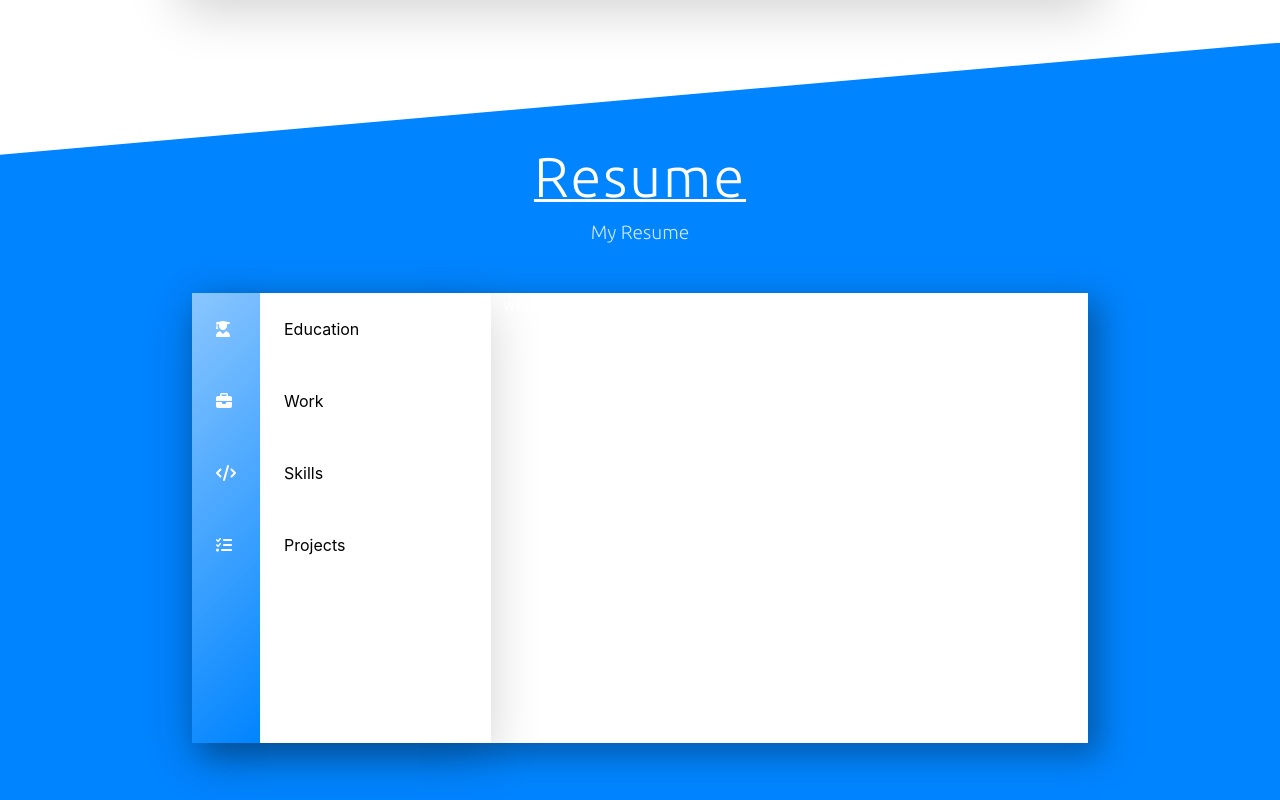
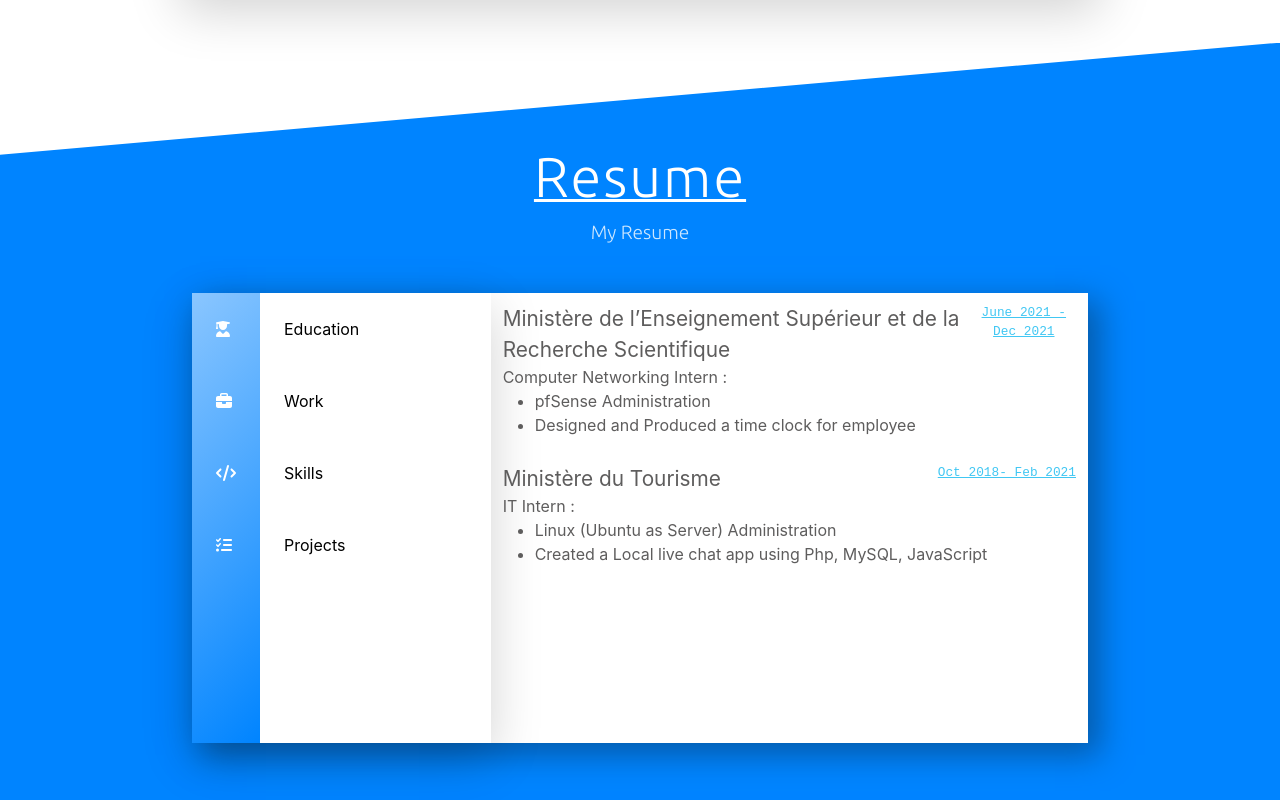
Before and after one commit to marinasy-marti/reactportfolio, a React (Create React App) app: page / in a window 1280 px wide. Both pictures are taken after a click on the element "Work". Shown: the part 1837-2637 px from the top of the page. Built offline with nearby package versions, Linux system fonts and the light colour scheme.

Commit message:
done with work component

```diff
--- a/src/personalisation/components/Work.jsx
+++ b/src/personalisation/components/Work.jsx
@@ -2,7 +2,39 @@
 
 const Work = () => {
 
-    return <>work</>
+    return <>
+        <div className='work-inside-new'>
+            <div className='d-flex flex-row  justify-content-between '>
+                <span className='company-name'>Ministère de l’Enseignement Supérieur et de la Recherche Scientifique</span>
+                <span className='time-passed-out'>June 2021 - Dec 2021</span>
+            </div>
+            <div className='d-flex flex-column'>
+                <span className='position'>Computer Networking Intern :</span>
+                <span className='position-desc'>
+                    <ul>
+                        <li>pfSense Administration</li>
+                        <li>Designed and Produced a time clock for employee</li>
+                    </ul>
+                </span>
+            </div>
+        </div>
+
+        <div className='work-inside-new'>
+            <div className='d-flex flex-row  justify-content-between '>
+                <span className='company-name'>Ministère du Tourisme</span>
+                <span className='time-passed-out'>Oct 2018- Feb 2021</span>
+            </div>
+            <div className='d-flex flex-column'>
+                <span className='position'>IT Intern :</span>
+                <span className='position-desc'>
+                    <ul>
+                        <li>Linux (Ubuntu as Server) Administration </li>
+                        <li>Created a Local live chat app using Php, MySQL, JavaScript</li>
+                    </ul>
+                </span>
+            </div>
+        </div>
+    </>
 }
 
 
--- a/src/personalisation/styles/Work.css
+++ b/src/personalisation/styles/Work.css
@@ -0,0 +1,18 @@
+.work-inside-new{
+    color:  rgb(94, 93, 93);
+    margin-block: 10px;
+}
+
+.company-name{
+    font-size: 1.3rem;
+}
+.time-passed-out{
+    font-family: monospace;
+    font-size: 0.8rem;
+    text-decoration: underline;
+    color: rgb(65, 199, 243);
+    border-radius: 20px;
+    text-align: center;
+
+
+}
```
